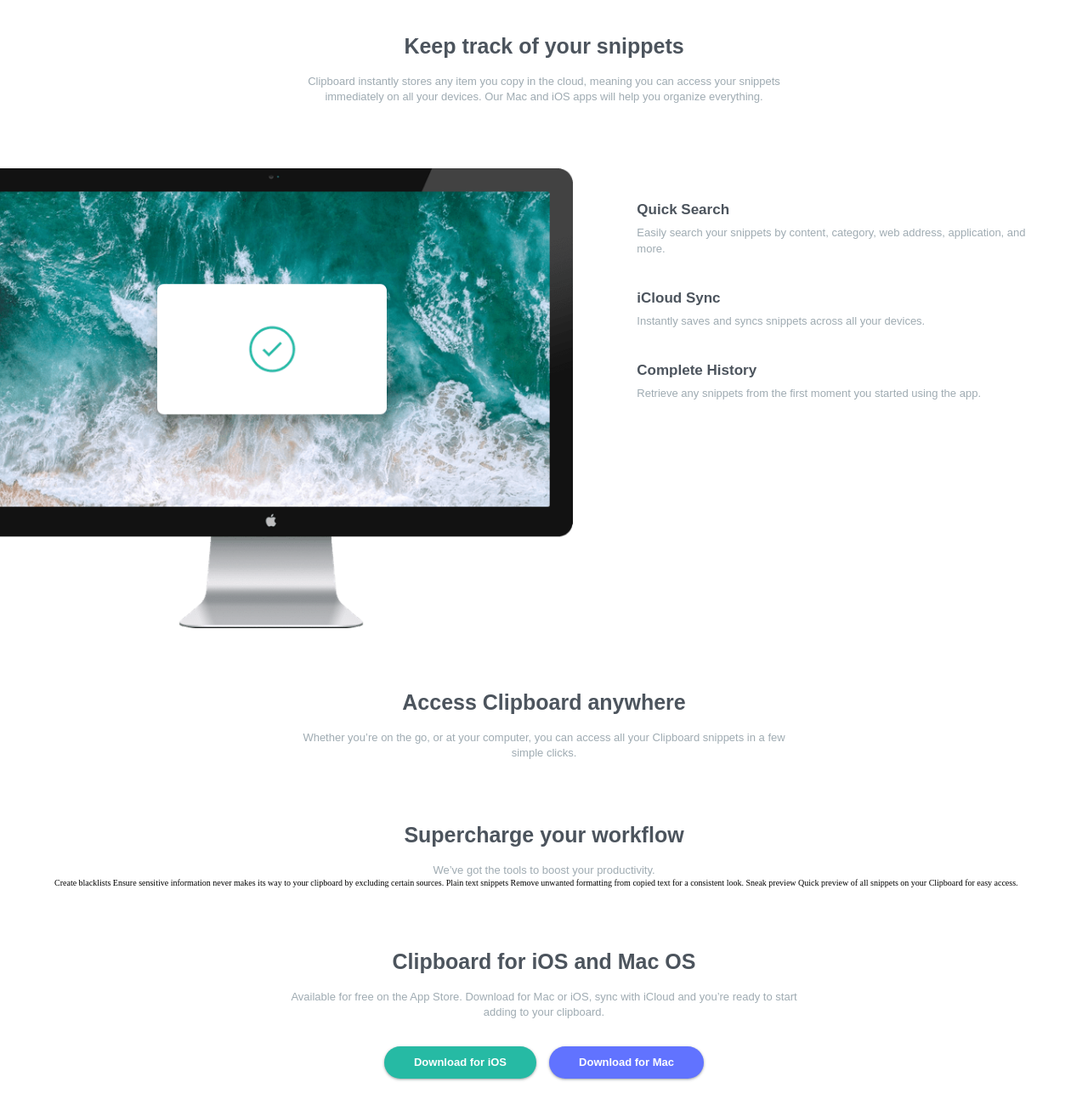
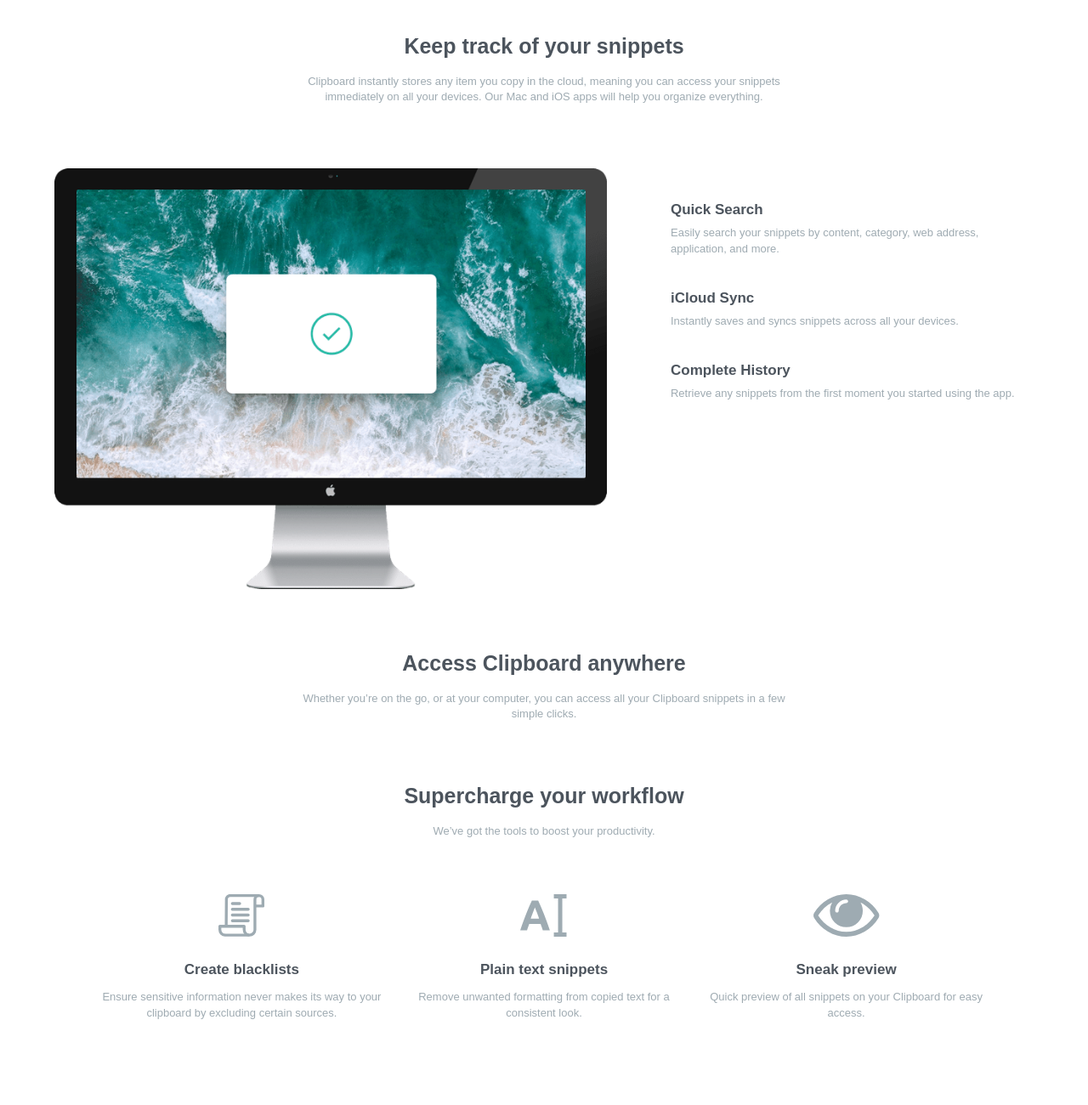
Before and after one commit to Pratik280/clipboard-landing-page, a plain HTML site: page index.html in a window 1280 px wide. Shown: the part 500-1800 px from the top of the page at 85% size. Drawn offline with Linux system fonts and the light colour scheme; a web font is replaced by a local one.

Commit message:
styled features-two

```diff
--- a/index.html
+++ b/index.html
@@ -25,9 +25,9 @@
         </div>
       </div>
     </header>
+
     <main class="main">
       <div class="container">
-
         <h2 class="main__heading">Keep track of your snippets</h2>
         <p class="main__text">Clipboard instantly stores any item you copy in the cloud, meaning you can access your snippets immediately on all your devices. Our Mac and iOS apps will help you organize everything.
 
@@ -51,17 +51,25 @@
         <h2 class="main__heading">Supercharge your workflow</h2>
         <p class="main__text">We’ve got the tools to boost your productivity.</p>
 
-        Create blacklists
-
-        Ensure sensitive information never makes its way to your clipboard by excluding certain sources.
-
-        Plain text snippets
-
-        Remove unwanted formatting from copied text for a consistent look.
-
-        Sneak preview
-
-        Quick preview of all snippets on your Clipboard for easy access.
+        <div class="features-two">
+          <ul class="features-two__list split">
+            <li class="features-two__item">
+              <img class="features-two__icon flex-center" src="assets/images/icon-blacklist.svg" alt="blacklist icon">
+              <p class="features-two__heading">Create blacklists</p>
+              <p class="features-two__text">Ensure sensitive information never makes its way to your clipboard by excluding certain sources.</p>
+            </li>
+            <li class="features-two__item">
+              <img class="features-two__icon" src="assets/images/icon-text.svg" alt="text icon">
+              <p class="features-two__heading">Plain text snippets</p>
+              <p class="features-two__text">Remove unwanted formatting from copied text for a consistent look.</p>
+            </li>
+            <li class="features-two__item">
+              <img class="features-two__icon" src="assets/images/icon-preview.svg" alt="preview icon">
+              <p class="features-two__heading">Sneak preview</p>
+              <p class="features-two__text">Quick preview of all snippets on your Clipboard for easy access.</p>
+            </li>
+          </ul>
+        </div>
 
         <h2 class="main__heading">Clipboard for iOS and Mac OS</h2>
         <p class="main__text">Available for free on the App Store. Download for Mac or iOS, sync with iCloud and you’re ready to start adding to your clipboard.</p>
--- a/scss/base/_helpers.scss
+++ b/scss/base/_helpers.scss
@@ -8,3 +8,15 @@
   align-items: center;
   justify-content: center;
 }
+
+.split {
+  display: flex;
+  gap: 1em;
+  flex-wrap: wrap;
+  justify-content: center;
+
+  &>* {
+    flex-basis: 30%;
+    min-width: 25em;
+  }
+}
--- a/scss/layout/_main.scss
+++ b/scss/layout/_main.scss
@@ -24,17 +24,11 @@
 }
 
 .features-one {
-  margin-top: 7.5rem;
+  padding-top: 7.5rem;
   @media (min-width: 60em) {
     display: flex;
     flex-direction: row;
     gap: 7.5rem;
-  }
-
-  &__fig {
-    @media (min-width: 60em) {
-      margin-left: -10rem;
-    }
   }
 
   &__list-item {
@@ -52,3 +46,30 @@
     margin-top: 1rem;
   }
 }
+
+.features-two {
+  padding: 3.5rem 0;
+
+  &__list{
+    list-style: none;
+  }
+
+  &__icon {
+    height: 50px;
+    display: block;
+    margin: 0 auto;
+    margin-top: 3rem;
+  }
+
+  &__heading {
+    @include abstracts.bold-text(var(--fs-600), 1);
+    text-align: center;
+    margin-top: 3rem;
+  }
+
+  &__text {
+    @include abstracts.normal-text(var(--fs-400), 1.4);
+    text-align: center;
+    margin-top: 1.5rem;
+  }
+}
```
Also changed, not shown: style.css, 1 other file.
